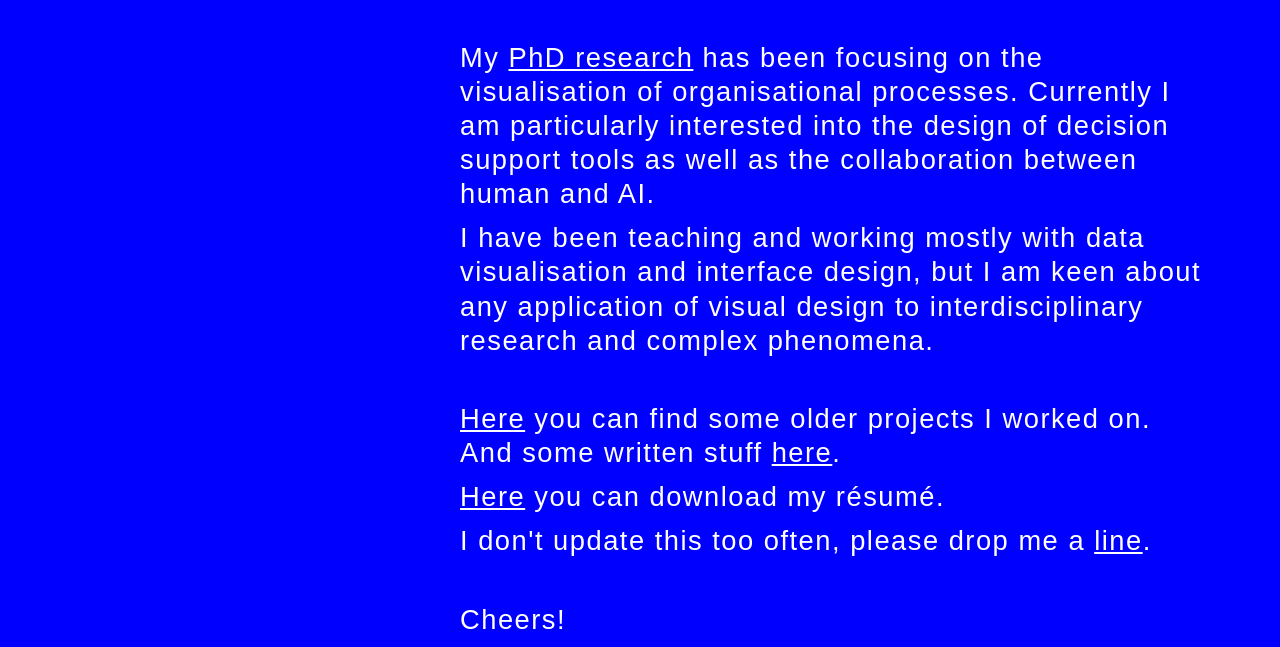
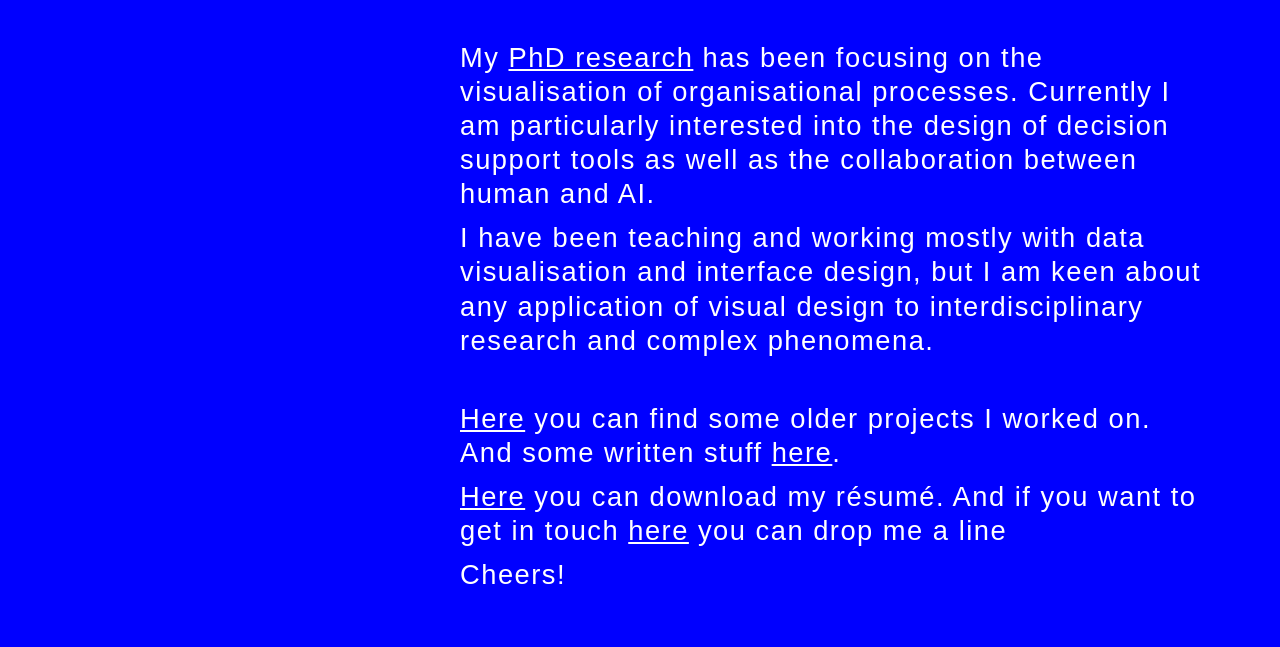
Before and after one commit to azzurrapini/azzurrapini.github.io, a plain HTML site: page index.html in a window 1280 px wide. Shown: the part 180-827 px from the top of the page. After the commit the page ends 800 px from the top, so only its background shows below. Drawn offline with nearby package versions, Linux system fonts and the light colour scheme; a web font is replaced by a local one.

Commit message:
Update index.html
fix txt

```diff
--- a/index.html
+++ b/index.html
@@ -36,17 +36,15 @@
 
 			<p> My <a href="http://www.densitydesign.org/research/redesigning-organizational-processes/" target="_blank">PhD research</a> has been focusing on the visualisation of organisational processes. Currently I am particularly interested into the design of decision support tools as well as the collaboration between human and AI.</p>
 
-            <p>I have been teaching and working mostly with data visualisation and interface design, but I am keen about any application of visual design to interdisciplinary research and complex phenomena.</p> <br>
+      <p>I have been teaching and working mostly with data visualisation and interface design, but I am keen about any application of visual design to interdisciplinary research and complex phenomena.</p> <br>
 
 			<p><a href="http://www.densitydesign.org/person/azzurra-pini/" target="_blank">Here</a> you can find some older projects I worked on. And some written stuff <a href="https://scholar.google.com/citations?user=YRcEFegAAAAJ&hl=en" target="_blank">here</a>.</p>
 
 <!--  Tooltip          -->
             <div class="cv">
-                <p><a class="mytooltip" href="http://passdropit.com/cv_APini.pdf" target="_blank" data-toggle="tooltip" data-placement="bottom" title="request the password at azzurrapini@gmail.com">Here</a> you can download my r&#233;sum&#233;.</p>
+                <p><a class="mytooltip" href="http://passdropit.com/cv_APini.pdf" target="_blank" data-toggle="tooltip" data-placement="bottom" title="request the password at azzurrapini@gmail.com">Here</a> you can download my r&#233;sum&#233;. And if you want to get in touch <a href="mailto:azzurrapini@gmail.com?Subject=hello" target="_top">here</a> you can drop me a line</p>
             </div>
 
-
-            <p>I don't update this too often, please drop me a <a href="mailto:azzurrapini@gmail.com?Subject=hello" target="_top">line</a>.</p> <br>
 
             <p><span class="blue">Cheers!</span></p>
 
```
